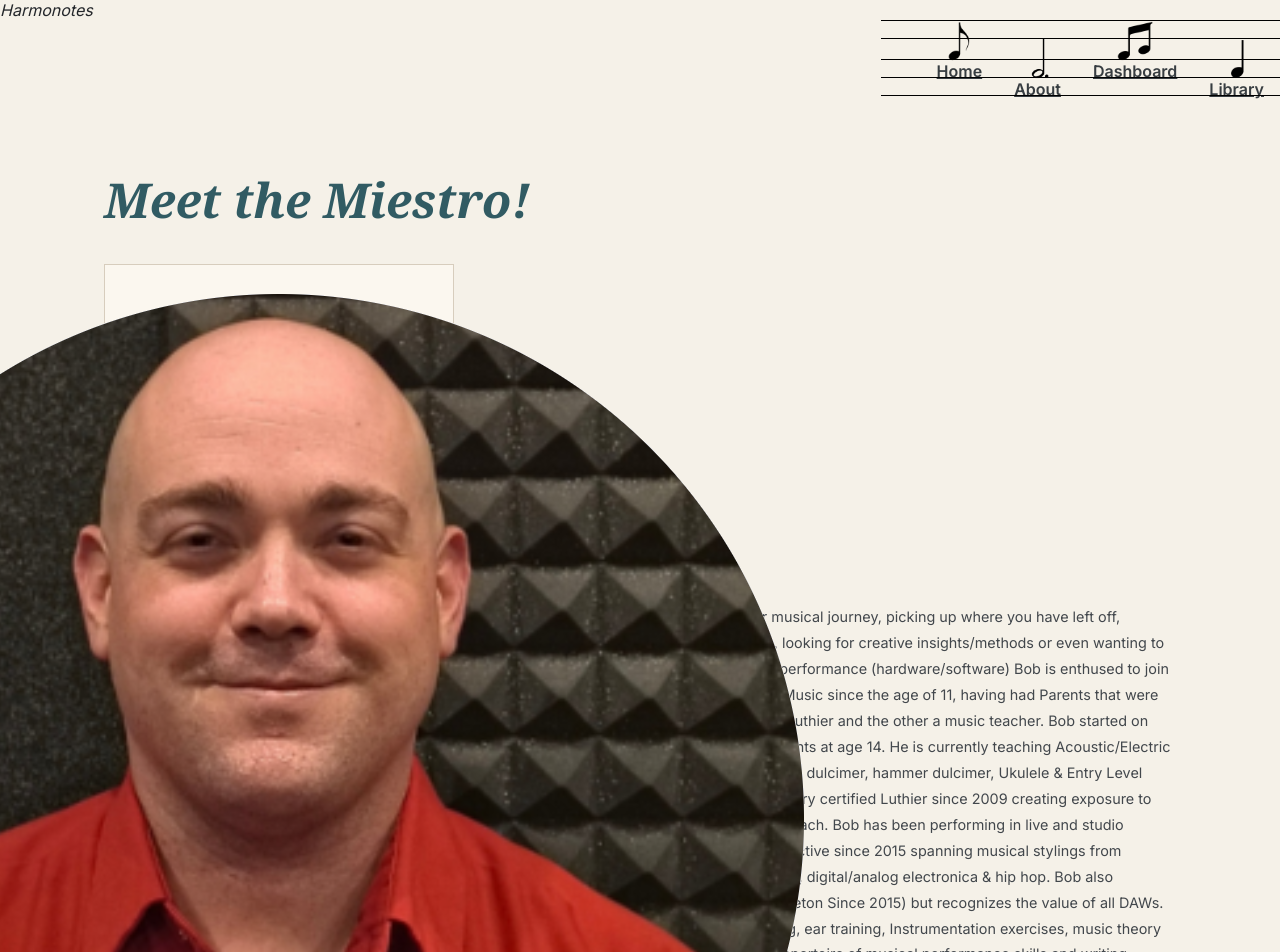
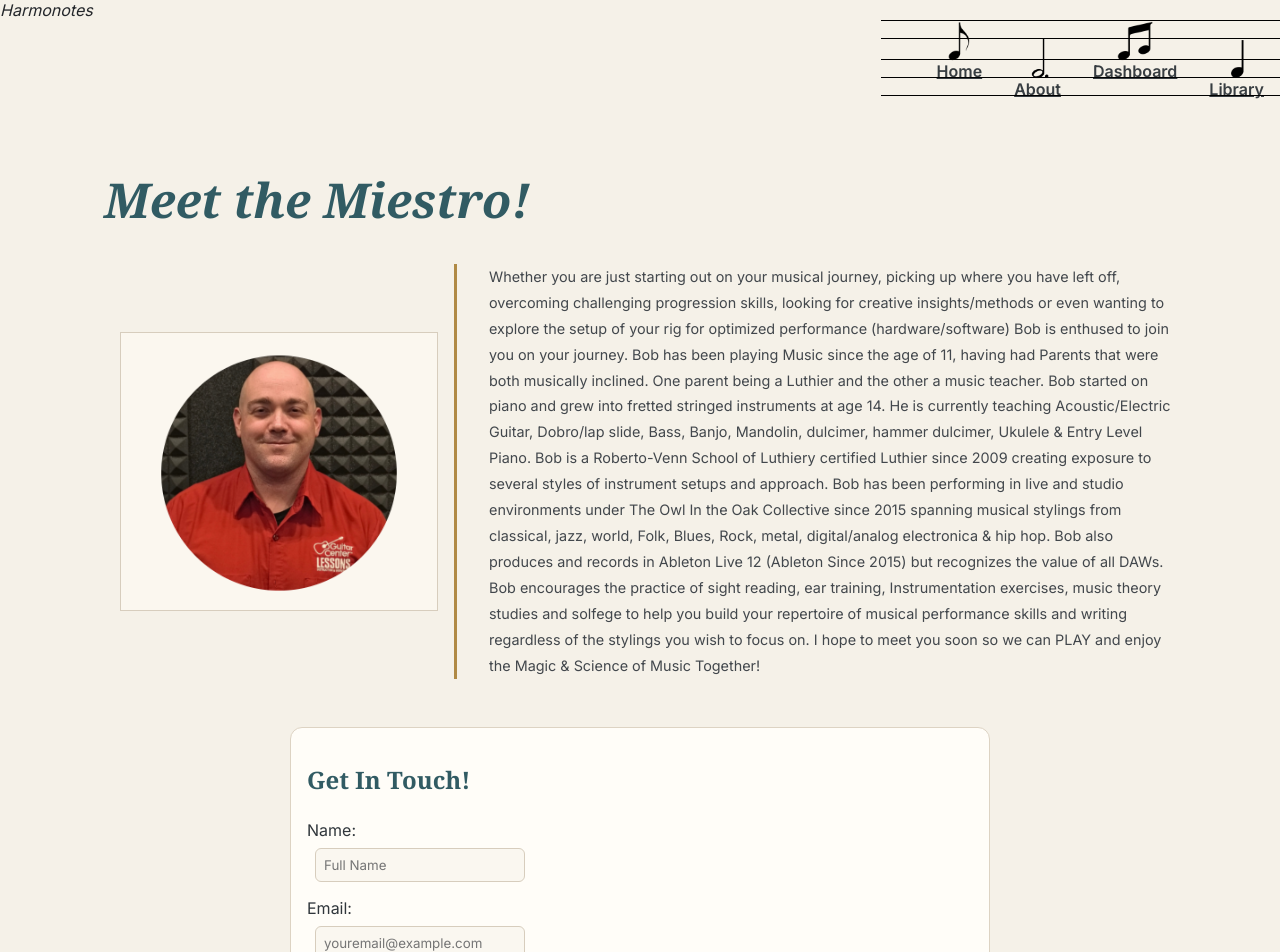
Before and after one commit to BrookeFloyd10/Harmonotes-BrookeF, a React (Vite) app in the folder harmonotes/: page /about in a window 1280 px wide. Shown: the top 952 px of the page. Built offline with nearby package versions, Linux system fonts and the light colour scheme.

Commit message:
adjusted photo and padding/margin for about page

```diff
--- a/harmonotes/src/App.css
+++ b/harmonotes/src/App.css
@@ -230,6 +230,13 @@ article {
     border: 1px solid #d7cdbd;
     background-color: #fbf7ef;
     position: relative;
+    margin: 1rem;
+}
+
+.about-photo img {
+    width: 100%;
+    height: 100%;
+    padding: 1rem;
 }
 
 
@@ -250,7 +257,7 @@ article {
 .contact-form {
     max-width: 700px;
     margin: 0 auto;
-    padding: 2.5rem;
+    padding: 1rem;
     background: #fffdf8;
     border: 1px solid #ddd3c3;
     border-radius: 12px;
@@ -259,27 +266,29 @@ article {
 .contact-form h2 {
     font-family: Georgia, 'Times New Roman', Times, serif;
     color: #315b63;
-    margin: 1.5rem;
+    margin-bottom: 1.5rem;
 }
 
 .form-field {
-    margin: 1.25rem;
+    margin-bottom: 1rem;
 
 }
 
 .form-field label {
     color: #30363b;
-    margin: .4rem;
 }
 
 input,
 textarea {
+    display: flex;
     border: 1px solid #d7cdbd;
     background: #faf7f0;
     border-radius: 6px;
-   padding: .8rem;
-   margin: 1rem;
+    padding: .5rem;
+    margin: .5rem;
 }
+
+/* try to find a way for textarea to go to the right */
 
 .submit-btn {
     background: #315b63;
@@ -311,7 +320,7 @@ button:active {
     width: fit-content;
     height: fit-content;
     background:#eef5ef;
-    padding: 1rem 1.5rem;
+    padding: 1rem 1.25rem;
     margin-bottom: 1.5rem;
     color:#315138;
 }
@@ -320,9 +329,9 @@ button:active {
    background:#4c8055;
    color:white;
    padding:.4rem .9rem;
-   border-radius:5px;
+   border-radius: 5px;
 }
-
+/* need to disable hover when button is disabled */
 
 footer #footer {
     border: 1px solid #000;
```
Lines whose indentation alone changed are shown as unchanged.
